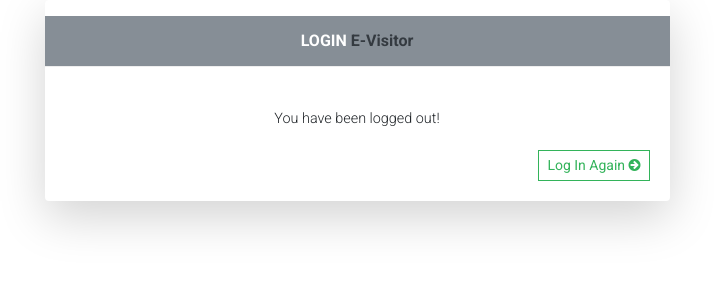
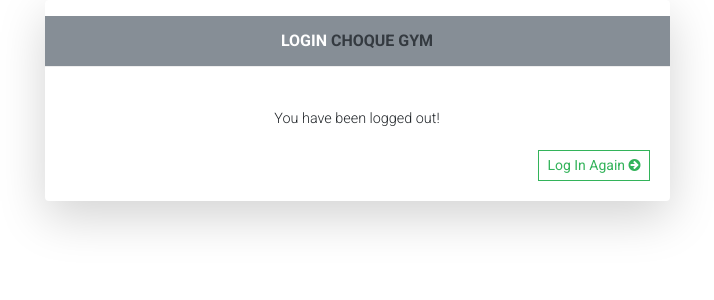
Before and after one commit to florindojf23/choque-gym, a Django app: page /logout/ in a window 1280 px wide. Shown: the top 300 px of the page, without its empty margins (283-997 px from the left). Run offline with Django 4.2, Linux system fonts and the light colour scheme; some libraries are stand-ins or nearby versions.

Commit message:
Update Logout.html

```diff
--- a/main/templates/auth/logout.html
+++ b/main/templates/auth/logout.html
@@ -4,7 +4,7 @@
 		<div class="col-sm-6">
 			<div class="card shadow-lg pt-3 rounded">
 				<div class="card-header text-center bg-secondary">
-					<h5 style="color: #fff">LOGIN <b class="text-dark">E-Visitor</b></h5>
+					<h5 style="color: #fff">LOGIN <b class="text-dark">CHOQUE GYM</b></h5>
 				</div>
 				<div class="card-body">
 					<h6 class="text-center font-weight-light my-4">You have been logged out!</h6>
```
